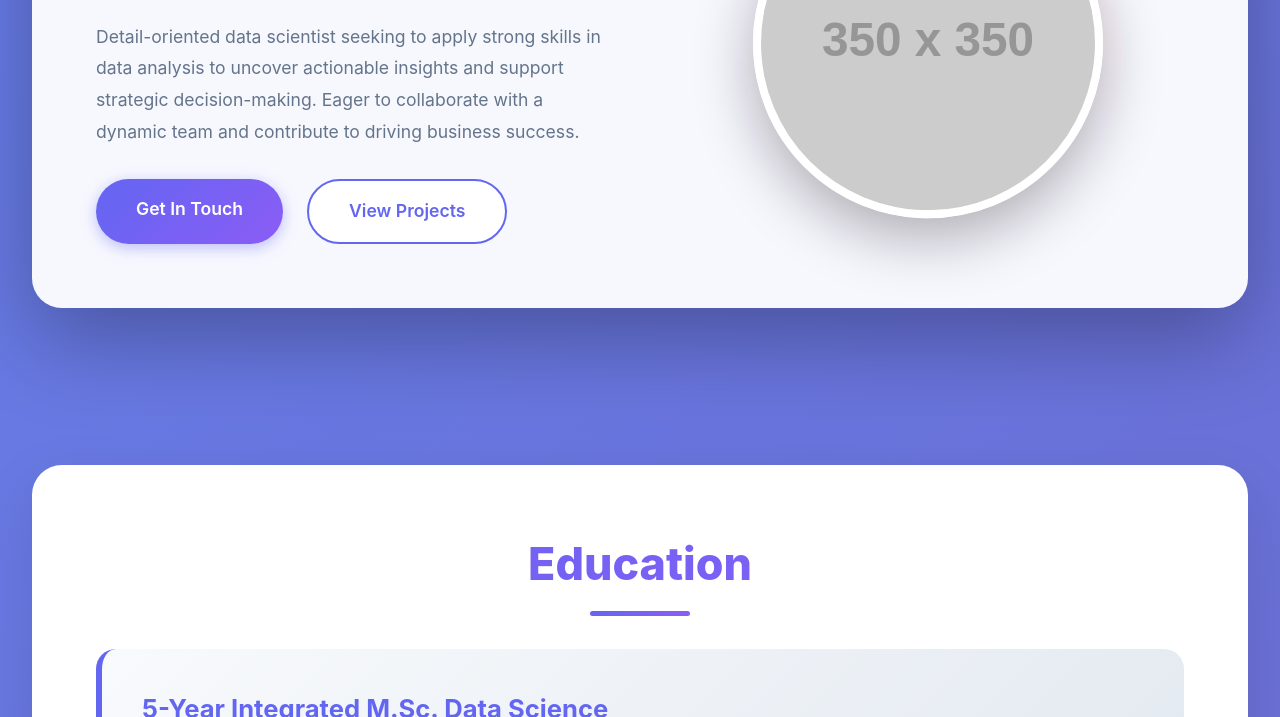
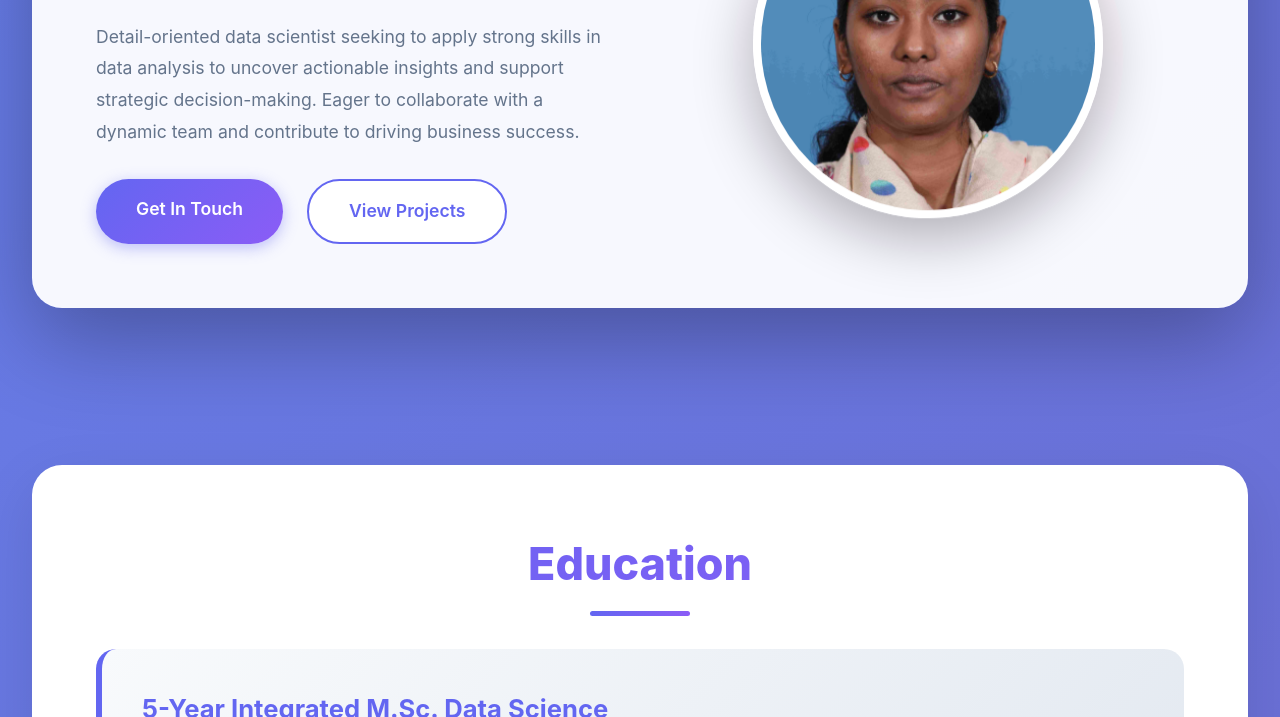
Before and after one commit to JayasriNV/jayasri-portfolio.github.io, a plain HTML site: page index.html in a window 1280 px wide. Shown: the part 383-1100 px from the top of the page. Drawn offline with Linux system fonts and the light colour scheme; placeholder pictures from the web are drawn by us.

Commit message:
Update index.html

```diff
--- a/index.html
+++ b/index.html
@@ -696,7 +696,7 @@
                 </div>
                 <div class="hero-image">
                     <div class="profile-pic-container">
-                        <img src="https://via.placeholder.com/350" alt="NV Jayasri" class="profile-pic" id="profileImage">
+                        <img src="profile.jpg" alt="NV Jayasri" class="profile-pic" id="profileImage">
                     </div>
                 </div>
             </div>
```
